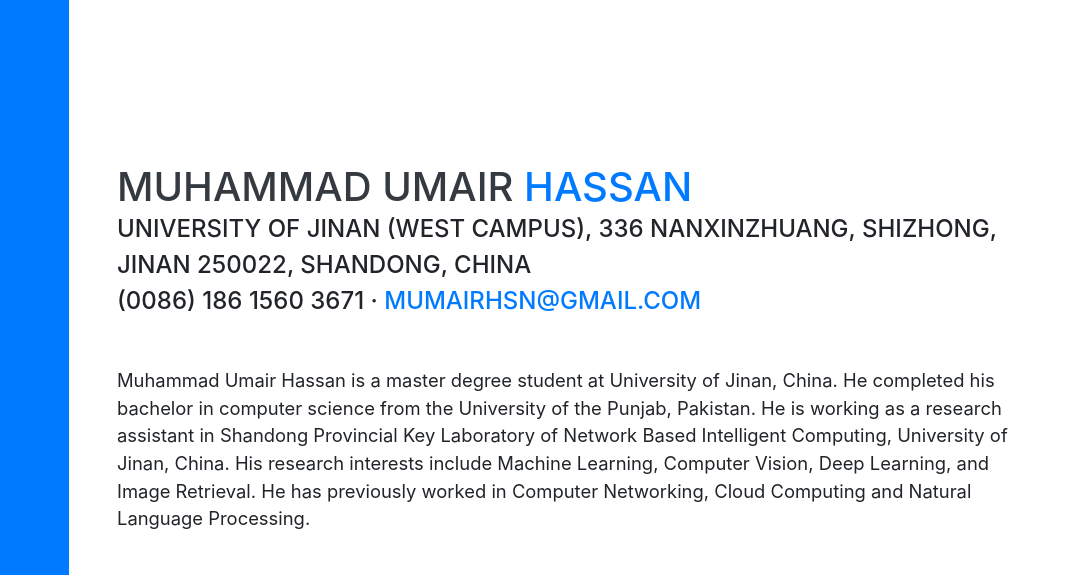
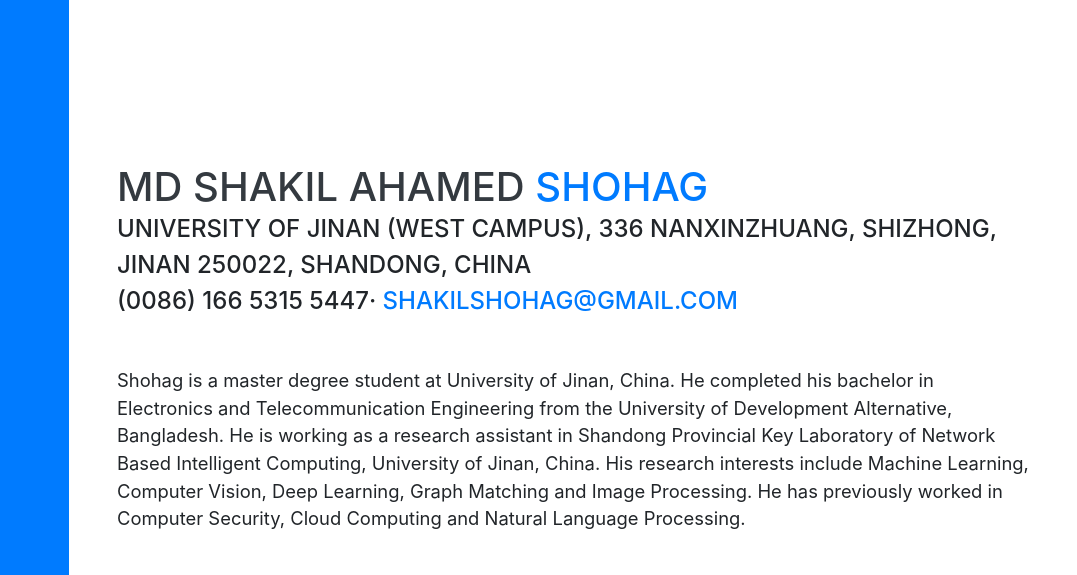
Before and after one commit to shakilshohag/shakilshohag.github.io, a website with bundled scripts: page index.html in a window 1280 px wide. Shown: the top 575 px of the page, 203-1280 px from the left. Built offline with nearby package versions, Linux system fonts and the light colour scheme; files whose address does not match are found by name; a web font is replaced by a local one.

Commit message:
Update index.html

```diff
--- a/index.html
+++ b/index.html
@@ -8,7 +8,7 @@
   <meta name="description" content="">
   <meta name="author" content="">
 
-  <title>Portfolio - Muhammad Umair Hassan</title>
+  <title>Portfolio - Md Shakil Ahamed Shohag</title>
   <link rel="icon" type="image/ico" href="img/profile_umair_M0X_icon.ico" />
 
   <!-- Bootstrap core CSS -->
@@ -29,7 +29,7 @@
 
   <nav class="navbar navbar-expand-lg navbar-dark bg-primary fixed-top" id="sideNav">
     <a class="navbar-brand js-scroll-trigger" href="#page-top">
-      <span class="d-block d-lg-none">Muhammad Umair Hassan</span>
+      <span class="d-block d-lg-none">Md Shakil Ahamed Shohag</span>
       <span class="d-none d-lg-block">
         <img class="img-fluid img-profile rounded-circle mx-auto mb-2" src="img/profile-umair.jpg" alt="">
       </span>
@@ -79,13 +79,13 @@
 
     <section class="resume-section p-3 p-lg-5 d-flex align-items-center" id="about">
       <div class="w-100">
-        <h1 class="mb-0">Muhammad Umair
-          <span class="text-primary">Hassan</span>
+        <h1 class="mb-0">Md Shakil Ahamed
+          <span class="text-primary">Shohag</span>
         </h1>
-        <div class="subheading mb-5"> University of Jinan (West Campus), 336 Nanxinzhuang, Shizhong, Jinan 250022, Shandong, China </br> (0086) 186 1560 3671 ·
-          <a href="mailto:mumairhsn@gmail.com">mumairhsn@gmail.com</a>
+        <div class="subheading mb-5"> University of Jinan (West Campus), 336 Nanxinzhuang, Shizhong, Jinan 250022, Shandong, China </br> (0086) 166 5315 5447·
+          <a href="mailto:mumairhsn@gmail.com">shakilshohag@gmail.com</a>
         </div>
-        <p class="lead mb-5">Muhammad Umair Hassan is a master degree student at University of Jinan, China. He completed his bachelor in computer science from the University of the Punjab, Pakistan. He is working as a research assistant in Shandong Provincial Key Laboratory of Network Based Intelligent Computing, University of Jinan, China. His research interests include Machine Learning, Computer Vision, Deep Learning, and Image Retrieval. He has previously worked in Computer Networking, Cloud Computing and Natural Language Processing.</p>
+        <p class="lead mb-5">Shohag is a master degree student at University of Jinan, China. He completed his bachelor in Electronics and Telecommunication Engineering from the University of Development Alternative, Bangladesh. He is working as a research assistant in Shandong Provincial Key Laboratory of Network Based Intelligent Computing, University of Jinan, China. His research interests include Machine Learning, Computer Vision, Deep Learning, Graph Matching and Image Processing. He has previously worked in Computer Security, Cloud Computing and Natural Language Processing.</p>
         <div class="social-icons">
           <a href="https://www.linkedin.com/in/mumairhassan/" target="_blank">
             <i class="fab fa-linkedin-in"></i>
@@ -136,7 +136,7 @@
 
         <div class="resume-item d-flex flex-column flex-md-row justify-content-between">
           <div class="resume-content">
-            <h3 class="mb-0">University of the Punjab, Pakistan</h3>
+            <h3 class="mb-0">University of Development Alternative, Bangladesh</h3>
             <div class="subheading mb-3">Bachelor of Science</div>
 			<div>Computer Science</div>
             <p>CGPA: 3.32/4.00</p>
```
